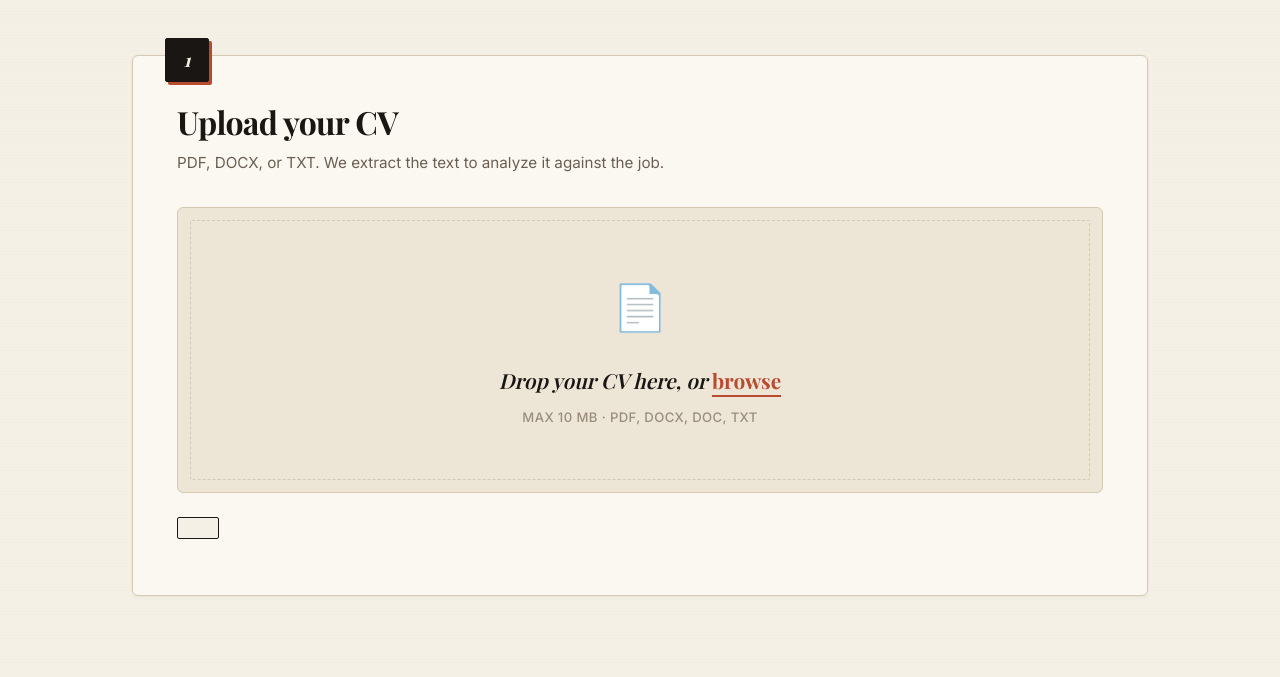
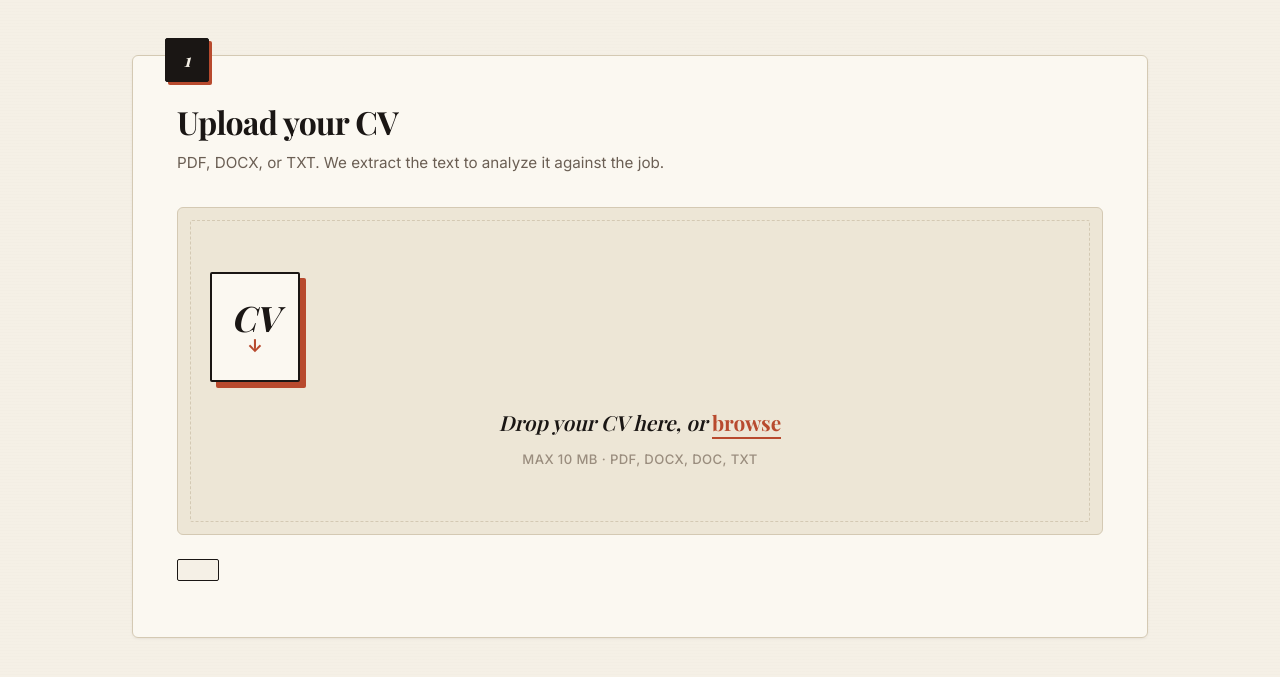
Before and after one commit to Ebuka-martins/cvgenius, a website: page src/index.html in a window 1280 px wide. Shown: the part 81-758 px from the top of the page. Drawn offline with nearby package versions, Linux system fonts and the light colour scheme; a web font is replaced by a local one.

Commit message:
update the project styles and  fonts

```diff
--- a/src/css/style.css
+++ b/src/css/style.css
@@ -763,3 +763,76 @@ textarea::placeholder {
     transition-duration: 0.01ms !important;
   }
 }
+
+.typographic-icon.dropzone-icon {
+  font-size: 0;
+  filter: none;
+  animation: none;
+  margin-bottom: 24px;
+}
+
+/* ---------- Typographic dropzone icon (CV) ---------- */
+
+.typographic-icon {
+  width: 90px;
+  height: 110px;
+  border: 2.5px solid var(--ink);
+  border-radius: 2px;
+  background: var(--cream);
+  position: relative;
+  display: flex;
+  flex-direction: column;
+  align-items: center;
+  justify-content: center;
+  gap: 2px;
+  box-shadow: 6px 6px 0 var(--accent);
+  transition: transform 0.3s var(--ease-out), box-shadow 0.3s ease;
+}
+
+.mono-label {
+  font-family: 'Playfair Display', Georgia, serif;
+  font-size: 2.2rem;
+  font-weight: 700;
+  font-style: italic;
+  color: var(--ink);
+  line-height: 1;
+}
+
+.mono-sub {
+  font-family: 'Inter', sans-serif;
+  font-size: 1.1rem;
+  font-weight: 700;
+  color: var(--accent);
+  line-height: 1;
+}
+
+.dropzone:hover .typographic-icon {
+  transform: translate(-2px, -2px);
+  box-shadow: 8px 8px 0 var(--accent);
+}
+
+/* Optional: badge in corner */
+.typographic-icon::after {
+  content: '↑';
+  position: absolute;
+  bottom: -12px;
+  right: -12px;
+  width: 32px;
+  height: 32px;
+  background: var(--ink);
+  color: var(--paper);
+  border-radius: 2px;
+  display: grid;
+  place-items: center;
+  font-size: 1rem;
+  font-weight: 700;
+  border: 2px solid var(--cream);
+  opacity: 0;
+  transform: scale(0.8);
+  transition: all 0.3s var(--ease-out);
+}
+
+.dropzone:hover .typographic-icon::after {
+  opacity: 1;
+  transform: scale(1);
+}
--- a/src/index.html
+++ b/src/index.html
@@ -18,7 +18,7 @@
     document.documentElement.setAttribute('data-theme', t);
   })();
 </script>
-  <link rel="stylesheet" href="/css/style.css?v=5" />
+  <link rel="stylesheet" href="/css/style.css?v=6" />
 </head>
 <body>
 
@@ -43,7 +43,10 @@
         <p class="step-desc">PDF, DOCX, or TXT. We extract the text to analyze it against the job.</p>
 
         <div class="dropzone" id="dropzone">
-          <div class="dropzone-icon">📄</div>
+          <div class="dropzone-icon typographic-icon">
+            <span class="mono-label">CV</span>
+            <span class="mono-sub">↓</span>
+          </div>
           <p class="dropzone-text">Drop your CV here, or <strong>browse</strong></p>
           <p class="dropzone-hint">Max 10 MB · PDF, DOCX, DOC, TXT</p>
           <input type="file" id="cv-input" accept=".pdf,.docx,.doc,.txt" hidden />
@@ -148,7 +151,7 @@
 
   <div id="toast" class="toast" hidden></div>
 
-  <script type="module" src="/js/app.js?v=5"></script>
+  <script type="module" src="/js/app.js?v=6"></script>
   <script>
     if ('serviceWorker' in navigator) {
       window.addEventListener('load', () => {
--- a/src/sw.js
+++ b/src/sw.js
@@ -3,8 +3,8 @@ const ASSETS = [
   '/',
   '/index.html',
   '/manifest.json',
-  '/css/style.css?v=5',
-  '/js/app.js?v=5',
+  '/css/style.css?v=6',
+  '/js/app.js?v=6',
   '/icons/icon-192.png',
   '/icons/icon-512.png'
 ];
```
